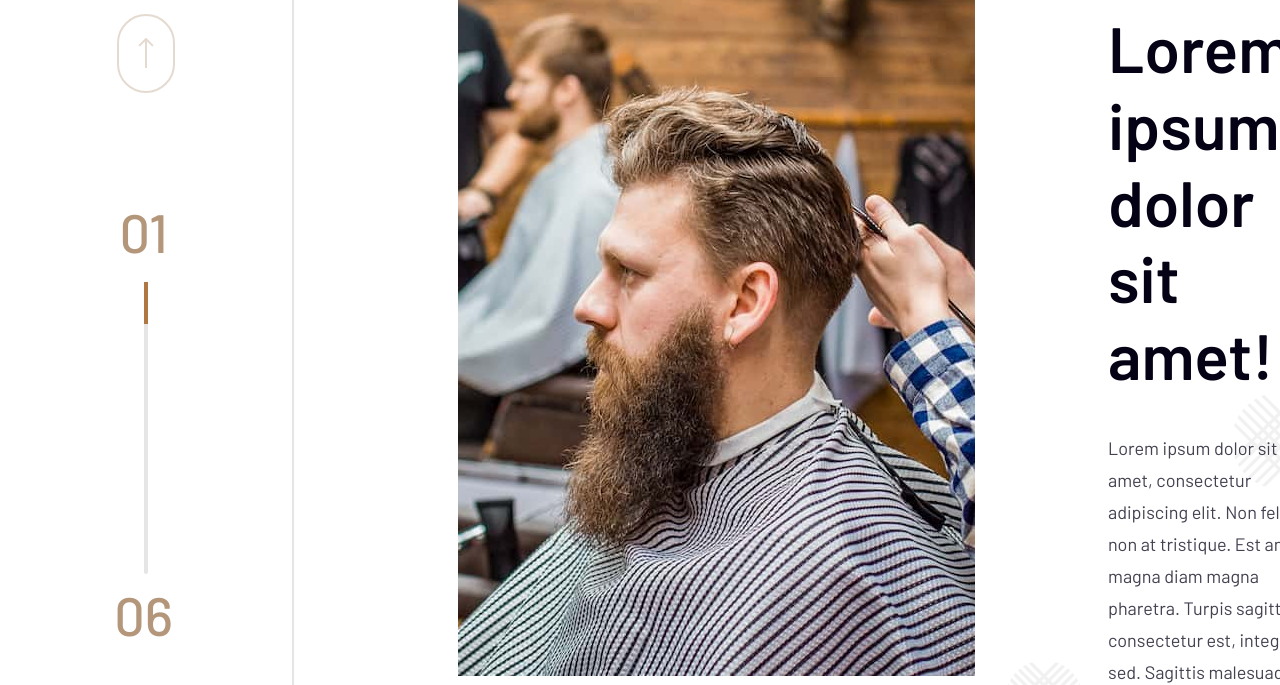
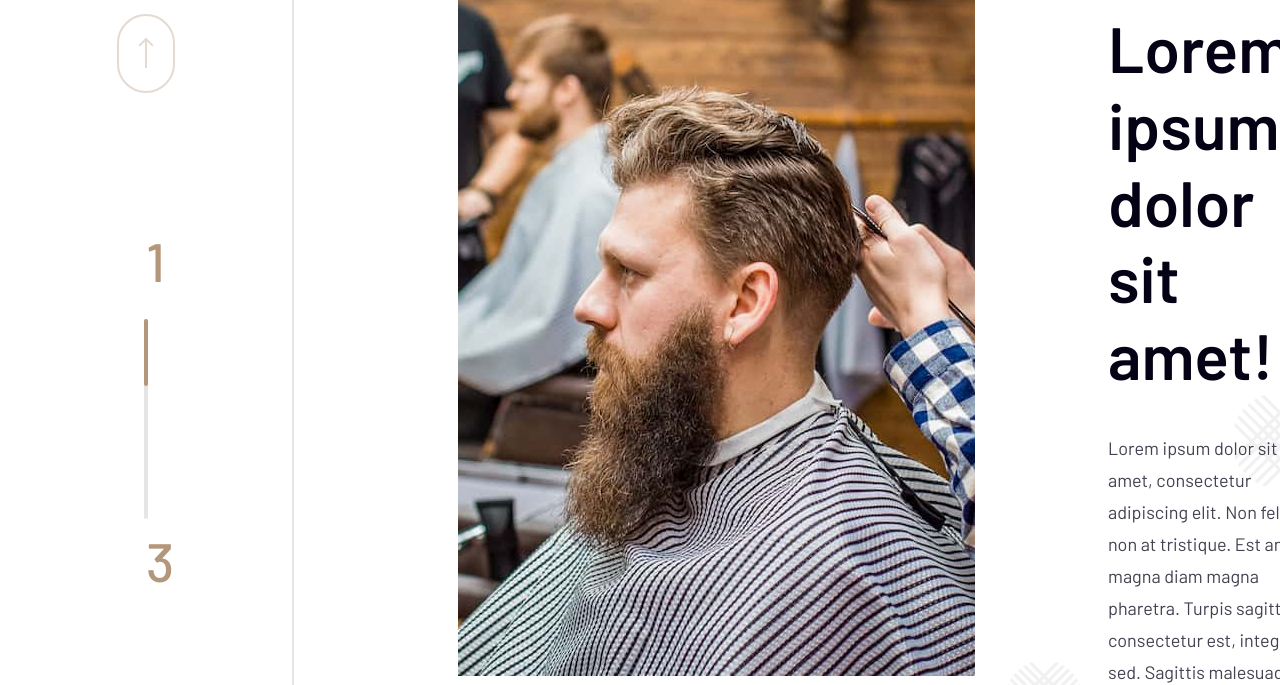
Before and after one commit to OlkaZnam/forest, a website: page source/index.html in a window 1280 px wide. Shown: the part 124-809 px from the top of the page. Drawn offline with Linux system fonts and the light colour scheme.

Commit message:
add scroll and pagination

```diff
--- a/source/index.html
+++ b/source/index.html
@@ -49,20 +49,8 @@
 
       <button class="slider__arrow slider__arrow_up swiper-button-prev" aria-label="prev-slide"></button>
 
-      <div class="slider__range range">
-        <div class="range__scale">
-          <div class="range__bar" style="left: 0; width: 42px">
-            <button class="range__toggle range__toggle_start">
-              <span>01</span>
-              <span class="visually-hidden">Current slide number</span>
-            </button>
-            <button class="range__toggle range__toggle_end">
-              <span>06</span>
-              <span class="visually-hidden">Total slides number</span>
-            </button>
-          </div>
-        </div>
-      </div>
+        <div class="slider__scrollbar swiper-scrollbar"></div>
+        <div class="slider__pagination swiper-pagination"></div>
 
       <button class="slider__arrow slider__arrow_down swiper-button-next" aria-label="next-slide"></button>
     </div>
--- a/source/js/main.js
+++ b/source/js/main.js
@@ -1,15 +1,8 @@
 const initCategorySlider = () => {
   const swiper = new Swiper('.swiper', {
-    // Optional parameters
     direction: 'vertical',
     // loop: true,
 
-    // If we need pagination
-    // pagination: {
-    //     el: '.swiper-pagination',
-    // },
-
-    // Navigation arrows
     navigation: {
       nextEl: '.swiper-button-next',
       prevEl: '.swiper-button-prev',
@@ -19,7 +12,21 @@ const initCategorySlider = () => {
       enabled: true,
       onlyInViewport: true,
       pageUpDown: true,
-    }
+    },
+
+    pagination: {
+      el: '.swiper-pagination',
+      // type: 'progressbar',
+      type: 'fraction',
+      renderFraction: function (currentClass, totalClass) {
+        return '<span class="' + currentClass + '"></span>' + ' ' + '<span class="' + totalClass + '"></span>';
+      }
+    },
+
+    scrollbar: {
+      el: '.swiper-scrollbar',
+      draggable: true,
+    },
   })
 }
 
--- a/source/sass/blocks/range.scss
+++ /dev/null
@@ -1,37 +0,0 @@
-.range {
-  &__scale {
-    position: relative;
-    height: 4px;
-    background-color: #E5E5E5;
-    border-radius: 2px;
-    transform: rotate(90deg);
-  }
-
-  &__bar {
-    position: absolute;
-    height: 4px;
-    background-color: #AF7842;
-  }
-
-  &__toggle {
-    position: absolute;
-    top: calc(50% - 30px);
-    width: 60px;
-    font-family: $main-font;
-    font-weight: 500;
-    font-size: 54px;
-    line-height: 1.2;
-    color: $contrast-color;
-    border: none;
-    background-color: transparent;
-    transform: rotate(-90deg);
-
-    &_start {
-      right: 65px;
-    }
-
-    &_end {
-      left: 300px;
-    }
-  }
-}
--- a/source/sass/blocks/slider.scss
+++ b/source/sass/blocks/slider.scss
@@ -7,6 +7,33 @@
 
   &__title {
     margin-bottom: 400px;
+  }
+
+
+  &__scrollbar {
+    bottom: 380px;
+    left: 144px;
+    max-height: 200px;
+    background-color: $gray-color;
+  }
+
+  &__pagination {
+    .swiper-pagination-current, .swiper-pagination-total{
+      position: absolute;
+      font-family: $main-font;
+      font-weight: 500;
+      font-size: 54px;
+      line-height: 1.2;
+      color: $contrast-color;
+    }
+
+    .swiper-pagination-current {
+      bottom: 600px;
+    }
+
+    .swiper-pagination-total {
+      bottom: 300px;
+    }
   }
 
   &__list {
--- a/source/sass/style.scss
+++ b/source/sass/style.scss
@@ -14,7 +14,6 @@
 @import "blocks/main.scss";
 @import "blocks/main-nav.scss";
 @import "blocks/header-button.scss";
-@import "blocks/range.scss";
 @import "blocks/slider.scss";
 @import "blocks/slide.scss";
 @import "blocks/slide-picture.scss";
```
Also changed, not shown: source/css/style.css, source/css/swiper-bundle.min.css, 1 other file.
